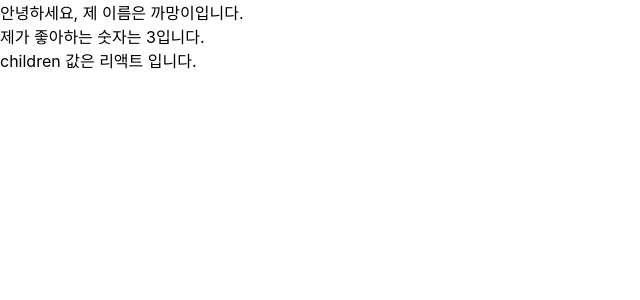
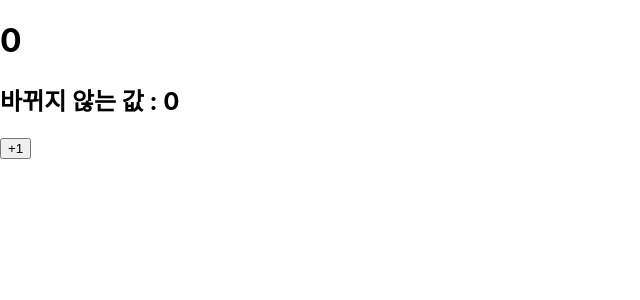
Before and after one commit to teamfroots/react-study, a React (Create React App) app in the folder 03/: page / in a window 1280 px wide. Shown: the top 300 px of the page, without its empty margins (0-640 px from the left). Built offline with nearby package versions, Linux system fonts and the light colour scheme.

Commit message:
클래스형 컴포넌트에서 state 사용하기

```diff
--- a/03/src/App.js
+++ b/03/src/App.js
@@ -1,12 +1,8 @@
 import React from "react";
-import MyComponent from "./MyComponent";
+import Counter from "./Counter";
 
 const App = () => {
-  return (
-    <MyComponent name="까망이" favoriteNumber={3}>
-      리액트
-    </MyComponent>
-  );
+  return <Counter />;
 };
 
 export default App;
--- /dev/null
+++ b/03/src/Counter.js
@@ -0,0 +1,23 @@
+import React, { Component } from "react";
+
+class Counter extends Component {
+  state = {
+    number: 0,
+    fixedNumber: 0,
+  };
+
+  render() {
+    const { number, fixedNumber } = this.state;
+    return (
+      <div>
+        <h1>{number}</h1>
+        <h2>바뀌지 않는 값 : {fixedNumber}</h2>
+        <button onClick={() => this.setState({ number: number + 1 })}>
+          +1
+        </button>
+      </div>
+    );
+  }
+}
+
+export default Counter;
```
